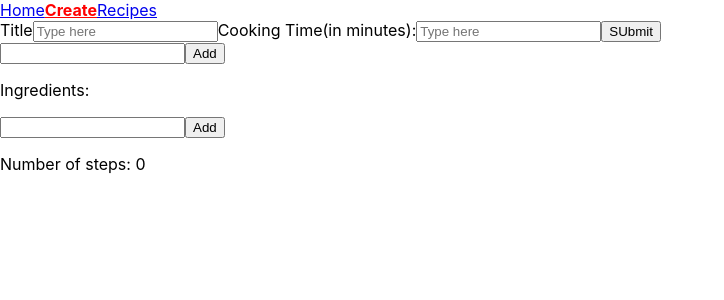
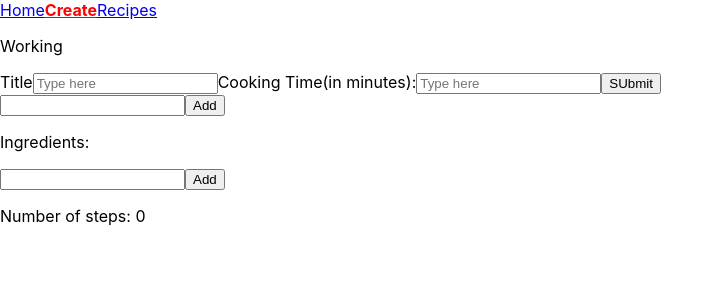
Before and after one commit to iMadfxq/recipe-app, a React (Create React App) app: page /CreateRecipe in a window 1280 px wide. Shown: the top 300 px of the page, without its empty margins (0-724 px from the left). Built offline with nearby package versions, Linux system fonts and the light colour scheme.

Commit message:
Started creating the logic for a popup

```diff
--- /dev/null
+++ b/src/Components/Popup/Popup.component.jsx
@@ -0,0 +1,14 @@
+import { useContext } from 'react'
+import { PopupContext } from '../../Contexts/PopupContext'
+import './Popup.styles.scss'
+
+export default function Popup() {
+  const {popupIsOpen, type, date} = useContext(PopupContext)
+  // switch()
+  return (
+    <>
+    {popupIsOpen === false && (<p>Working</p>)}
+
+    </>
+  )
+}
--- /dev/null
+++ b/src/Contexts/PopupContext.jsx
@@ -0,0 +1,11 @@
+import { createContext } from "react";
+
+export const PopupContext = createContext();
+
+export function PopupProvider({ children }) {
+  return (
+    <PopupContext.Provider value={{ popupIsOpen: false, type: "", data: [] }}>
+      {children}
+    </PopupContext.Provider>
+  );
+}
--- a/src/index.js
+++ b/src/index.js
@@ -1,14 +1,17 @@
-import React from 'react';
-import ReactDOM from 'react-dom/client';
-import './index.css';
-import App from './App';
-import reportWebVitals from './reportWebVitals';
-import { BrowserRouter } from 'react-router-dom';
+import React from "react";
+import ReactDOM from "react-dom/client";
+import "./index.css";
+import App from "./App";
+import reportWebVitals from "./reportWebVitals";
+import { BrowserRouter } from "react-router-dom";
+import { PopupProvider } from "./Contexts/PopupContext";
 
-const root = ReactDOM.createRoot(document.getElementById('root'));
+const root = ReactDOM.createRoot(document.getElementById("root"));
 root.render(
   <BrowserRouter>
-    <App />
+    <PopupProvider>
+      <App />
+    </PopupProvider>
   </BrowserRouter>
 );
 
--- a/src/routes/Nav/Nav.component.jsx
+++ b/src/routes/Nav/Nav.component.jsx
@@ -1,15 +1,17 @@
-import { NavLink, Outlet } from 'react-router-dom'
-import './nav.styles.scss'
+import { NavLink, Outlet } from "react-router-dom";
+import Popup from "../../Components/Popup/Popup.component";
+import "./nav.styles.scss";
 
 export default function Nav() {
   return (
     <>
-        <nav>
-      <NavLink to={'/'}>Home</NavLink>
-      <NavLink to={'/createrecipe'}>Create</NavLink>
-      <NavLink to={'/recipes'}>Recipes</NavLink>
-    </nav>
-    <Outlet />
+      <nav>
+        <NavLink to={"/"}>Home</NavLink>
+        <NavLink to={"/createrecipe"}>Create</NavLink>
+        <NavLink to={"/recipes"}>Recipes</NavLink>
+      </nav>
+      <Popup />
+      <Outlet />
     </>
-  )
+  );
 }
```
Also changed, not shown: src/Components/Popup/Popup.styles.scss (added).
